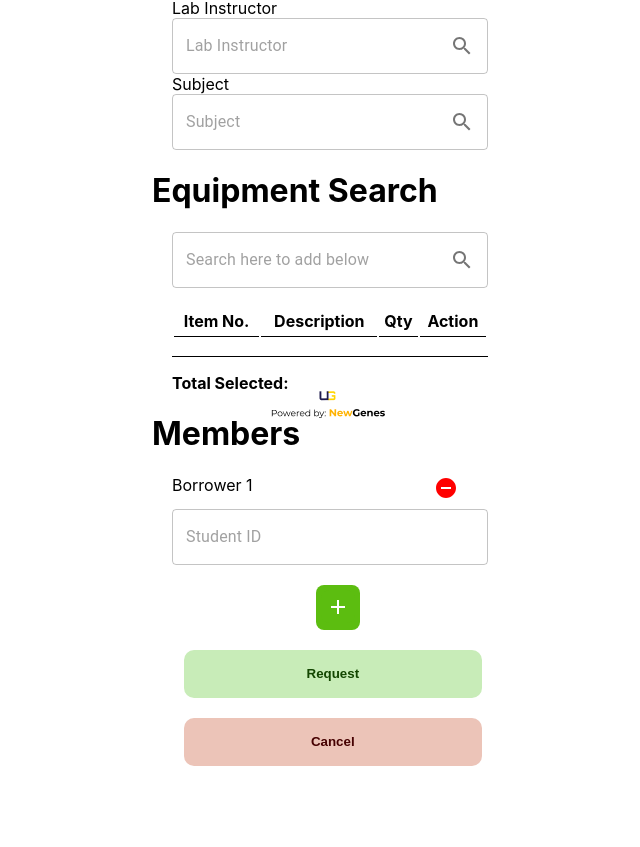
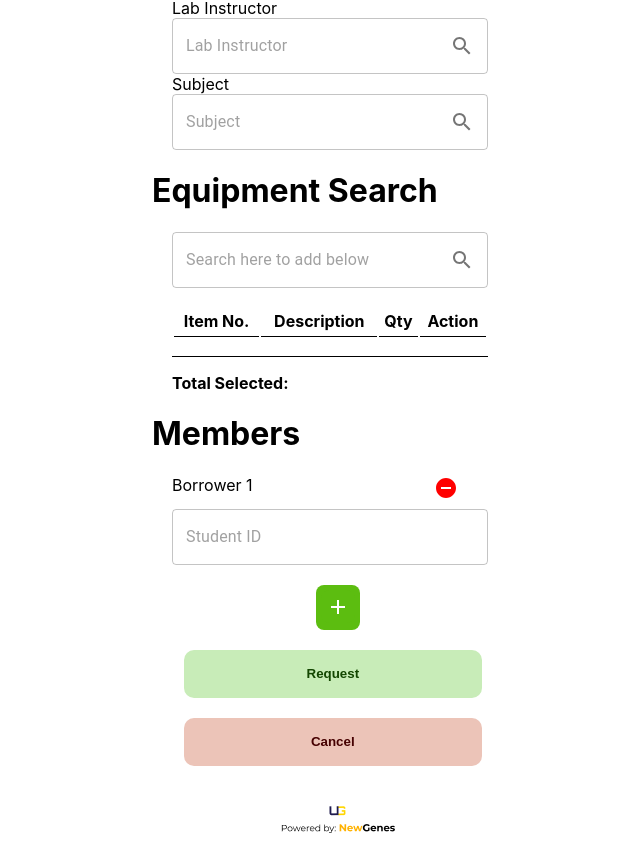
Before and after one commit to cysriafdub/csmlaboratory-student, a React (Create React App) app: page /borrow-form in a window 1280 px wide. Shown: the part 368-1215 px from the top of the page, without its empty margins (302-942 px from the left). Before the commit the page ends 1154 px from the top, so only its background shows below. Built offline with nearby package versions, Linux system fonts and the light colour scheme.

Commit message:
footer 2

```diff
--- a/src/App.css
+++ b/src/App.css
@@ -425,6 +425,7 @@ label{
   width: 80%;
   border-radius: 10px;
   height: 48px;
+  margin-bottom: 10px;
 }
 
 .backToHomeBtn{
@@ -475,7 +476,6 @@ label{
     width: 900px;
     height: 570px;
     margin: 0 auto;
-
   }
 }
 .firstContent{
@@ -649,6 +649,7 @@ D-3C */
 .transactionView{
   margin-top: 25px;
 
+
 }
 .transactionContainer{
   border-radius: 7px;
@@ -805,6 +806,7 @@ D-3C */
   background-color:rgba(234, 234, 234, 0.427);
   max-height: 900px;
   overflow-y: auto;
+
 
 }
 
@@ -1325,11 +1327,17 @@ D-3C */
   line-height: normal;
 
 }
-.imgFooter {
-  width: calc(100% - 20px);
+
+footer{
+  display: flex;
+  align-items: center;
+  justify-content: center;
+}
+
+/* footer{
   display: flex;
   justify-content: center;
-  position: fixed;
-  bottom: 0;
-  z-index: 999;
-}
+  align-items: center;
+  top: 0;
+  bottom: 10px;
+} */
--- a/src/App.tsx
+++ b/src/App.tsx
@@ -19,7 +19,7 @@ function App() {
   return (
     <Router>
     <div className="App">
-      <Footer/>
+
       <Routes>
 
           <Route path="/" element={<Login/>} />
@@ -42,7 +42,9 @@ function App() {
 
 
       </Routes>
+      <Footer/>
     </div>
+
     </Router>
   );
 }
--- a/src/components/footer/footer.jsx
+++ b/src/components/footer/footer.jsx
@@ -3,9 +3,9 @@ import newjeans from "../../assets/Footer.png"
 function Footer(){
     return (
 
-        <div className="imgFooter">
+        <footer className="imgFooter">
             <img src={newjeans} alt="footer" className="newjeans"></img>
-        </div>
+        </footer>
     );
 }
 
```
